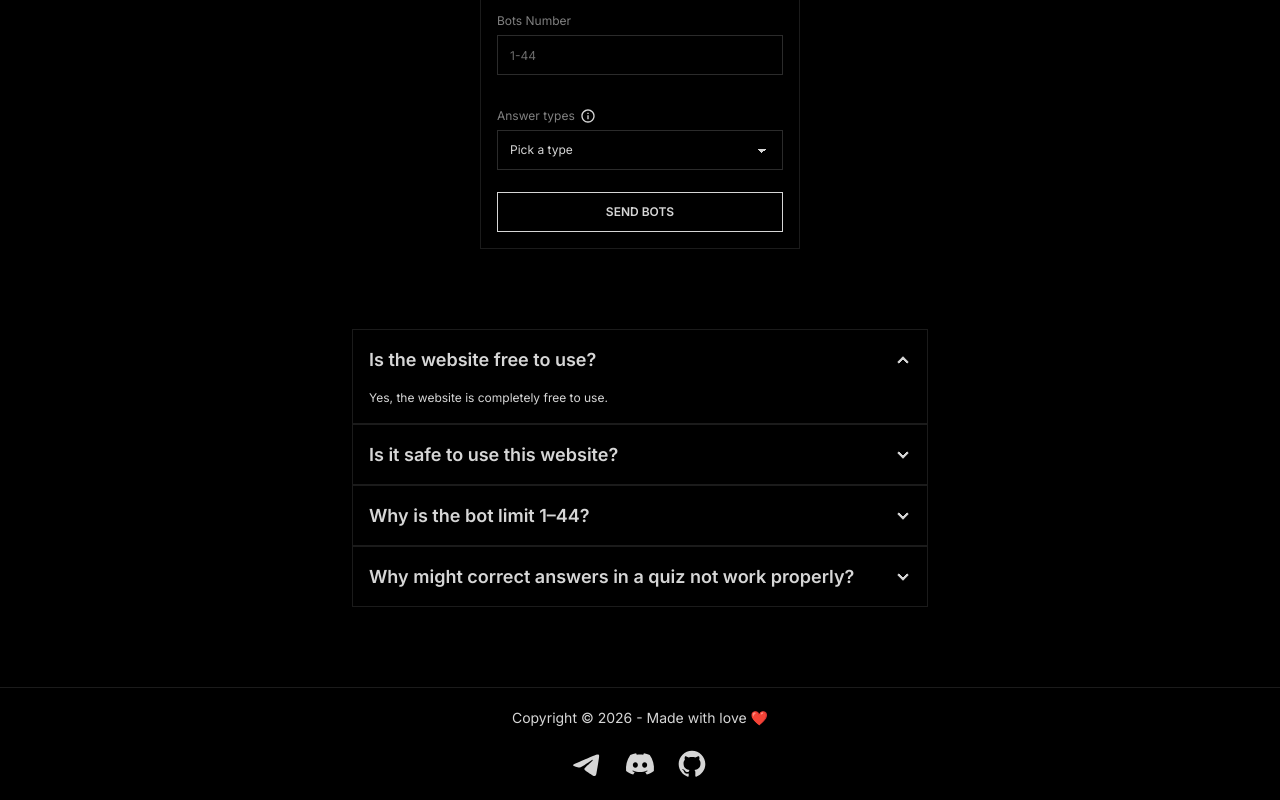
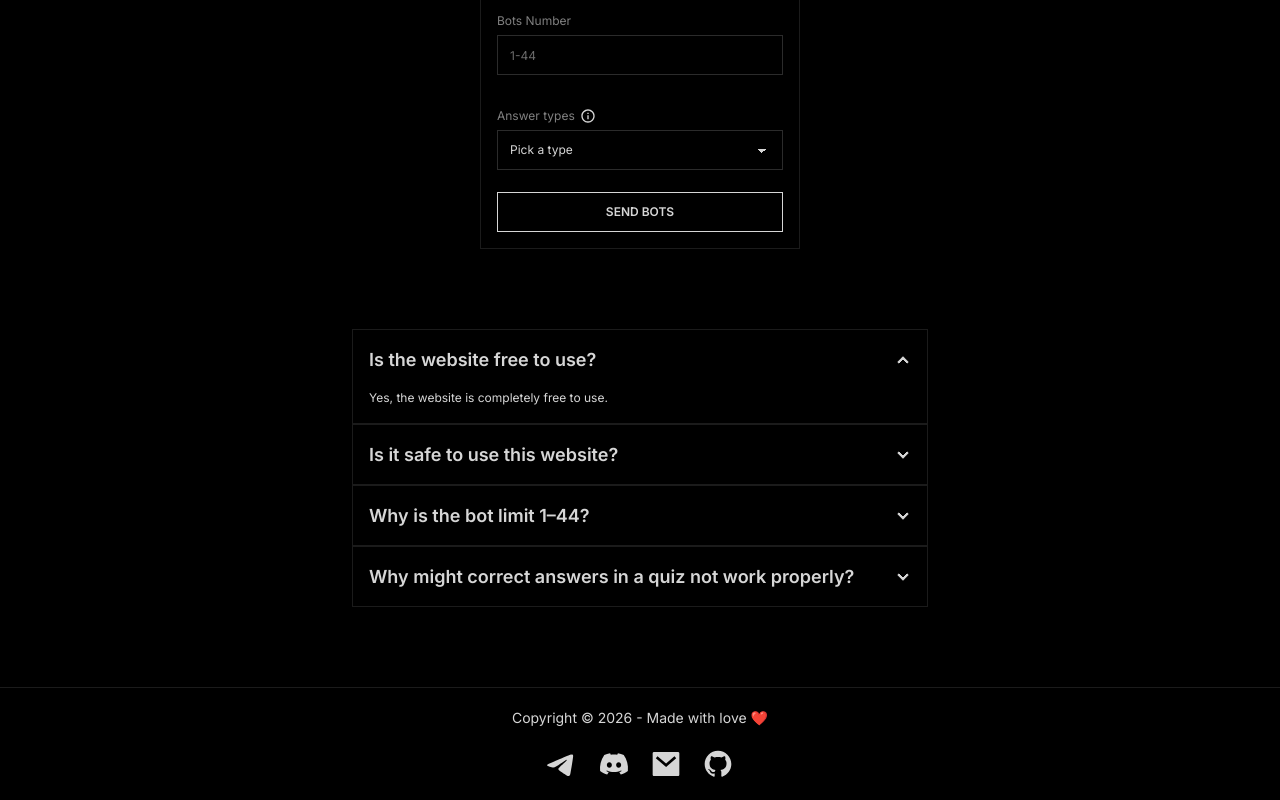
Before and after one commit to sh4man4ik/KahootBomber, a React (Vite) app in the folder frontend/: page / in a window 1280 px wide. Shown: the part 635-1435 px from the top of the page. Built offline with nearby package versions, Linux system fonts and the light colour scheme; no server answers.

Commit message:
Added gmail to footer

```diff
--- a/frontend/src/modules/Footer/Footer.tsx
+++ b/frontend/src/modules/Footer/Footer.tsx
@@ -1,9 +1,10 @@
 import getText from '../../shared/texts/texts';
-import { RiTelegram2Fill, RiDiscordFill, RiGithubFill } from '@remixicon/react';
+import { RiTelegram2Fill, RiDiscordFill, RiMailFill, RiGithubFill } from '@remixicon/react';
 
 function Footer() {
 	const telegramUrl = 'https://t.me/sh4man4ikk';
 	const discordUrl = 'https://discord.com/users/1263492247681237012';
+	const gmailUrl = 'mailto:daniil.ignatjev@gmail.com';
 	const githubUrl = 'https://github.com/sh4man4ik/KahootBomber';
 
 	return (
@@ -20,6 +21,9 @@ function Footer() {
 						<a className="cursor-pointer" href={discordUrl} target="_blank">
 							<RiDiscordFill size={32} />
 						</a>
+						<a className="cursor-pointer" href={gmailUrl} target="_blank">
+							<RiMailFill size={32} />
+						</a>
 						<a className="cursor-pointer" href={githubUrl} target="_blank">
 							<RiGithubFill size={32} />
 						</a>
```
